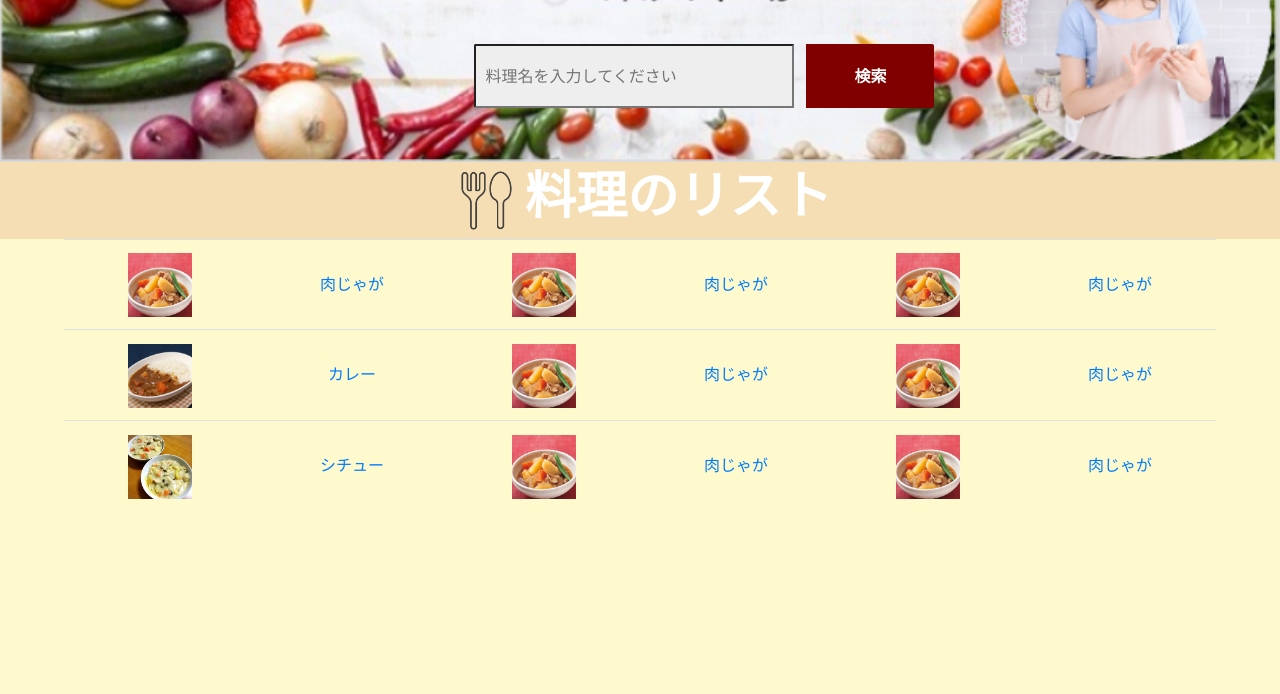
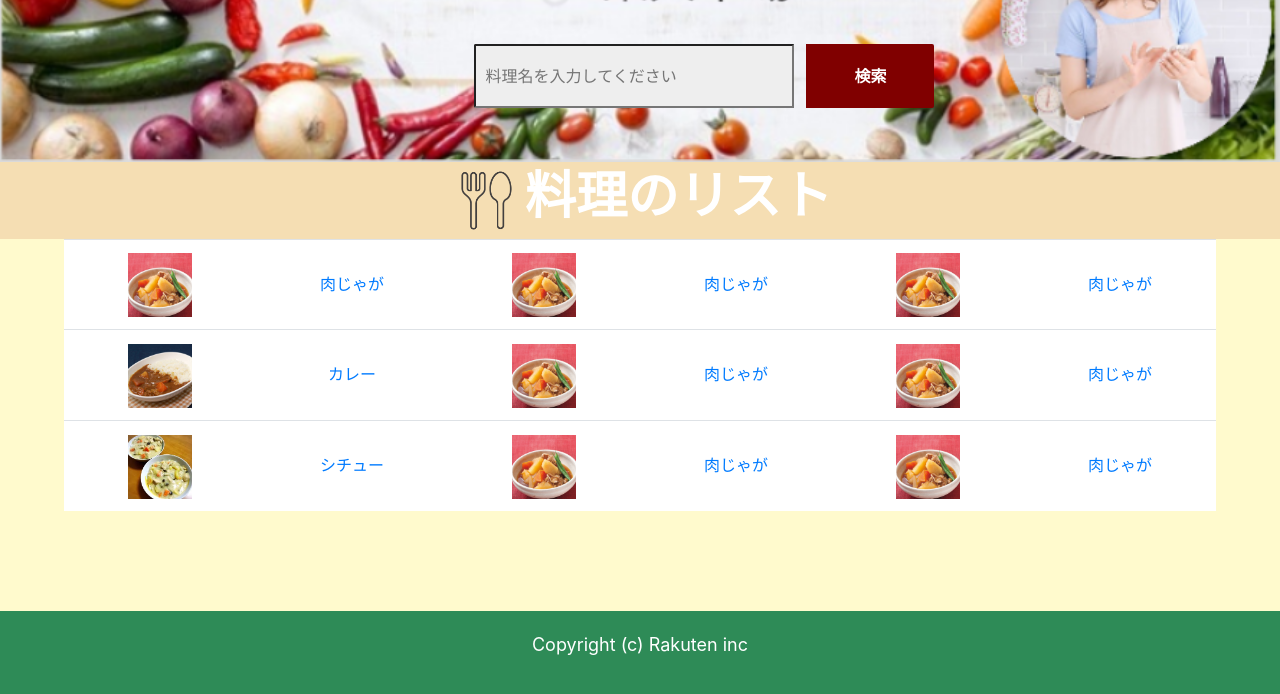
Before and after one commit to trainshogi/ec_food, a PHP site: page / in a window 1280 px wide. Shown: the part 478-1172 px from the top of the page. Before the commit the page ends 977 px from the top, so only its background shows below. Run offline with PHP 8.4, Linux system fonts and the light colour scheme.

Commit message:
Update index.php

```diff
--- a/index.php
+++ b/index.php
@@ -24,7 +24,7 @@
 		<table class="table" style="table-layout:fixed;" align="center">
 	    <thead class="thead">
 	    </thead>
-	    <tbody bgcolor=#fffacd>
+	    <tbody bgcolor=#ffffff>
 	        <tr>
 	            <td><a href="result.html?name=%E8%82%89%E3%81%98%E3%82%83%E3%81%8C"><img src="img/meatpotato.jpg" alt="meatpotato" class="cookphoto"></td>
 	            <td><a href="#">肉じゃが</td>
@@ -50,7 +50,10 @@
 	            <td><a href="#">肉じゃが</td>
 	        </tr>
 	    </tbody>
-</table>
+	</table>
+	<div class="footer">
+        <p>Copyright (c) Rakuten inc</p>
+    </div>
 
 
 
```
